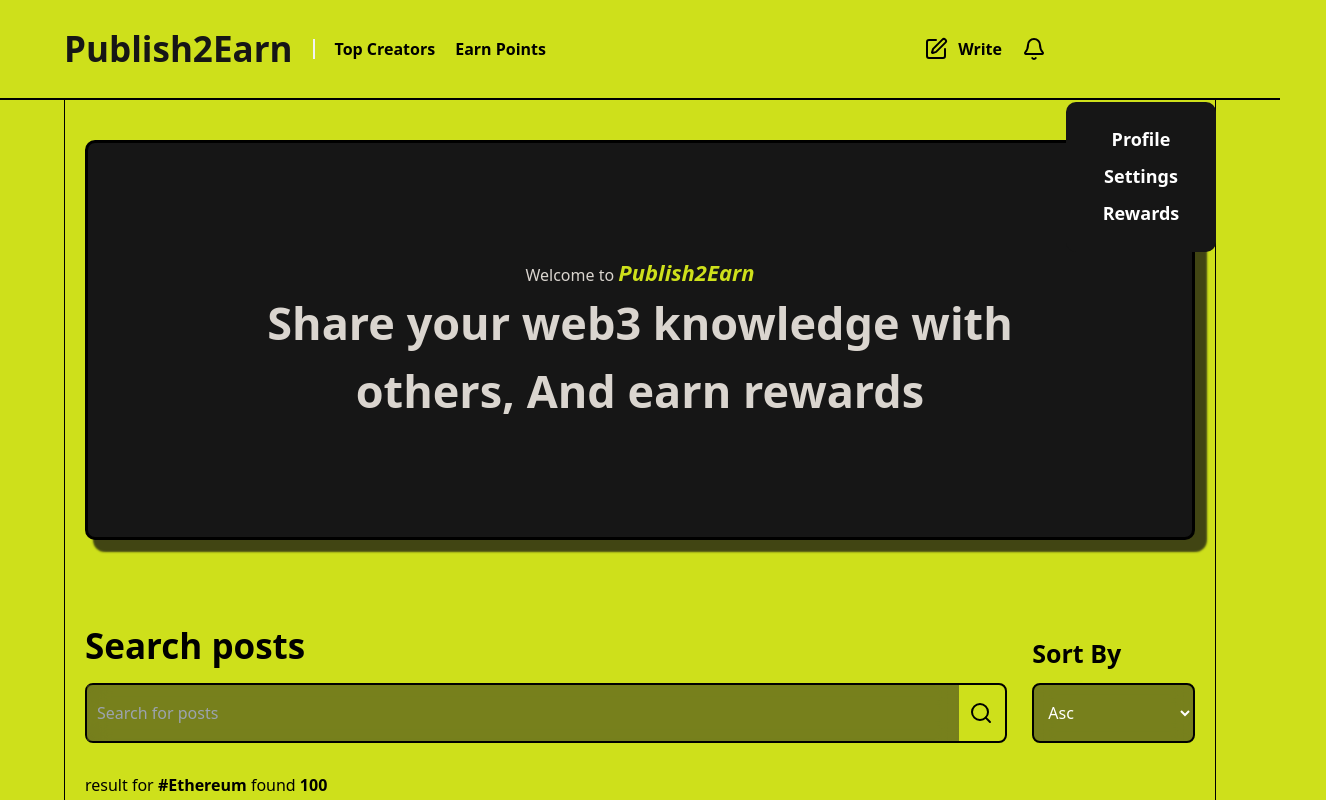
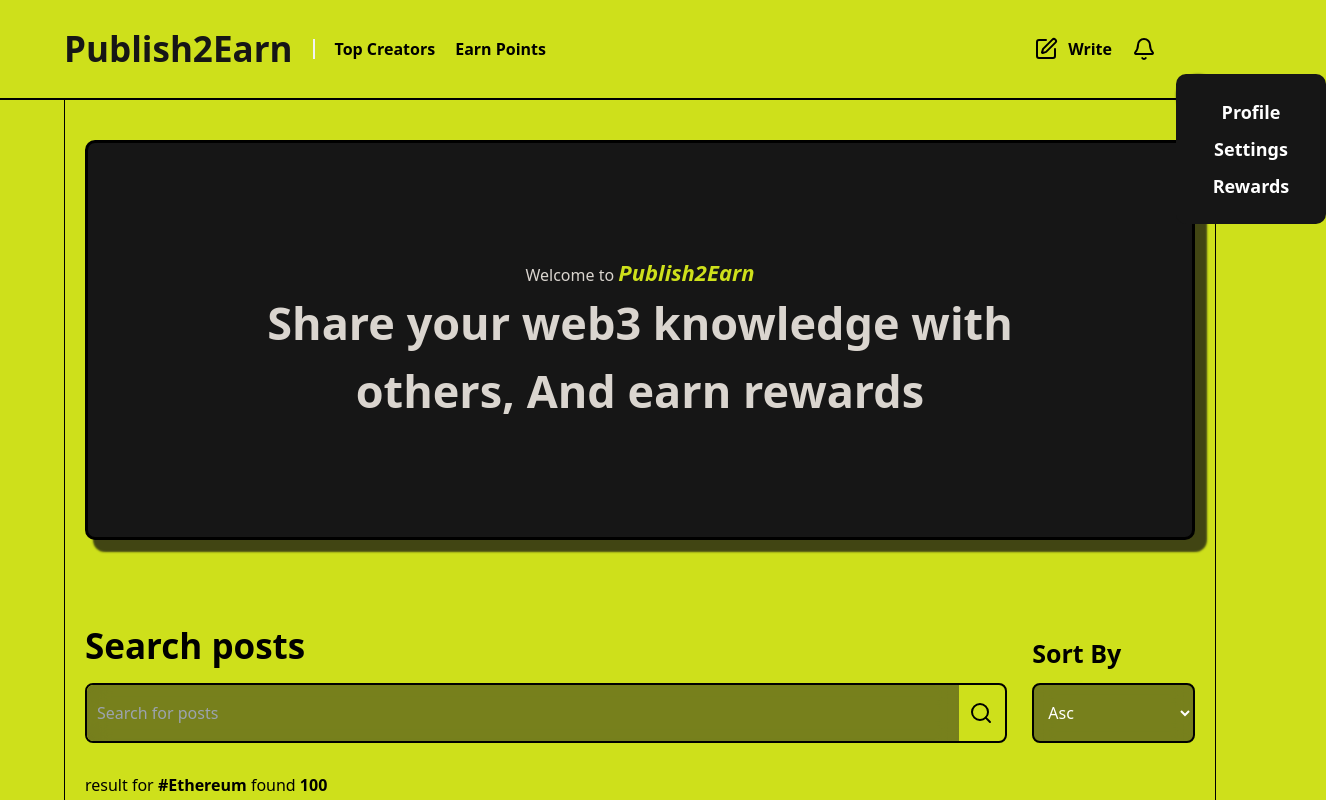
Before and after one commit to raazymuhd1/Publish2Earn, a Next.js app: page / in a window 1280 px wide. Shown: the top 800 px of the page, 1326 px wide, since content can reach past the window. Built offline with nearby package versions, Linux system fonts and the light colour scheme.

Commit message:
fixing a user account links

```diff
--- /dev/null
+++ b/src/app/(post)/write/page.tsx
@@ -0,0 +1,11 @@
+import React from 'react'
+
+const WritePage = () => {
+  return (
+    <section className="h-full w-[90%] mx-auto">
+       <h2> Write a post </h2>
+    </section>
+  )
+}
+
+export default WritePage
--- a/src/app/post-details/[postId]/page.tsx
+++ b/src/app/post-details/[postId]/page.tsx
@@ -3,7 +3,7 @@
 
 const PostDetails = () => {
   return (
-    <section className={``}>
+    <section className={`h-full`}>
         <Detail />
     </section>
   )
--- a/src/components/header/Nav.tsx
+++ b/src/components/header/Nav.tsx
@@ -37,9 +37,9 @@
              <h3 className="font-bold"> Write </h3>
            </Link>
            <Bell className={`text-[18px] font-bold ${loggedIn ? "inline" : "hidden"} `} />
-           <div className="flex min-h-[150px] flex-col gap-[15px]">
-               <Image src={profileTest} className="w-[40px] h-[40px] rounded-[50%] cursor-pointer global_img_shadow bg-[red]" alt="profile" />
-               <aside className="w-[150px] h-[150px] flex flex-col gap-[10px] items-center justify-center bg-extra p-[10px] translate-y-[100px] rounded-[10px]">
+           <div className="flex min-h-[150px] flex-col relative top-[100px]">
+               <Image src={profileTest} className="w-[40px]  h-[40px] rounded-[50%] cursor-pointer global_img_shadow bg-[red]" alt="profile" />
+               <aside className="w-[150px] h-[150px] flex flex-col gap-[10px] items-center justify-center bg-extra absolute top-0 p-[10px] rounded-[10px]">
                    { userDetailTabs.map(menu => (
                      <Link
                         className="font-semibold text-[#fff] text-[18px]" href={menu.url} key={menu.id}> {menu.title} </Link>
--- a/src/components/posts/AllPosts.tsx
+++ b/src/components/posts/AllPosts.tsx
@@ -13,7 +13,7 @@
         <header className="flex w-full items-end gap-[25px] justify-between">
             <aside className="flex flex-col w-[85%] gap-[10px]">
                 <h4 className="font-bold text-[18px] md:text-[25px] lg:text-[35px]"> Search posts </h4>
-                <div className="flex h-[60px] items-center w-full gap-[10px] border-[2.5px] border-line rounded-[8px]">
+                <div className="flex h-[60px] items-center w-full gap-[10px] border-[2.5px] border-line rounded-[8px] overflow-hidden">
                     <input
                         placeholder="Search for posts"
                         type="text"
--- /dev/null
+++ b/src/components/userProfile/InputField.tsx
@@ -0,0 +1,21 @@
+import {FC} from 'react'
+import { Input } from "@/components/ui/input"
+
+interface IProps {
+    label: string;
+    placeholder: string;
+}
+
+const InputField: FC<IProps> = ({label, placeholder}) => {
+  return (
+     <aside className="w-[45%]">
+           <label className={`label`}> {label} </label>
+            <div className="input-container ">
+                <Input type="text" className="input-field" placeholder={placeholder} />
+                <p className="input-edit"> Edit </p>
+            </div>
+    </aside>
+  )
+}
+
+export default InputField
--- /dev/null
+++ b/src/components/write/Write.tsx
@@ -0,0 +1,9 @@
+import React from 'react'
+
+const Write = () => {
+  return (
+    <div>Write</div>
+  )
+}
+
+export default Write
--- /dev/null
+++ b/src/types/index.ts
@@ -0,0 +1,5 @@
+export type Tabs = {
+  id: number;
+  title: string;
+  isActive: boolean;
+}
```
